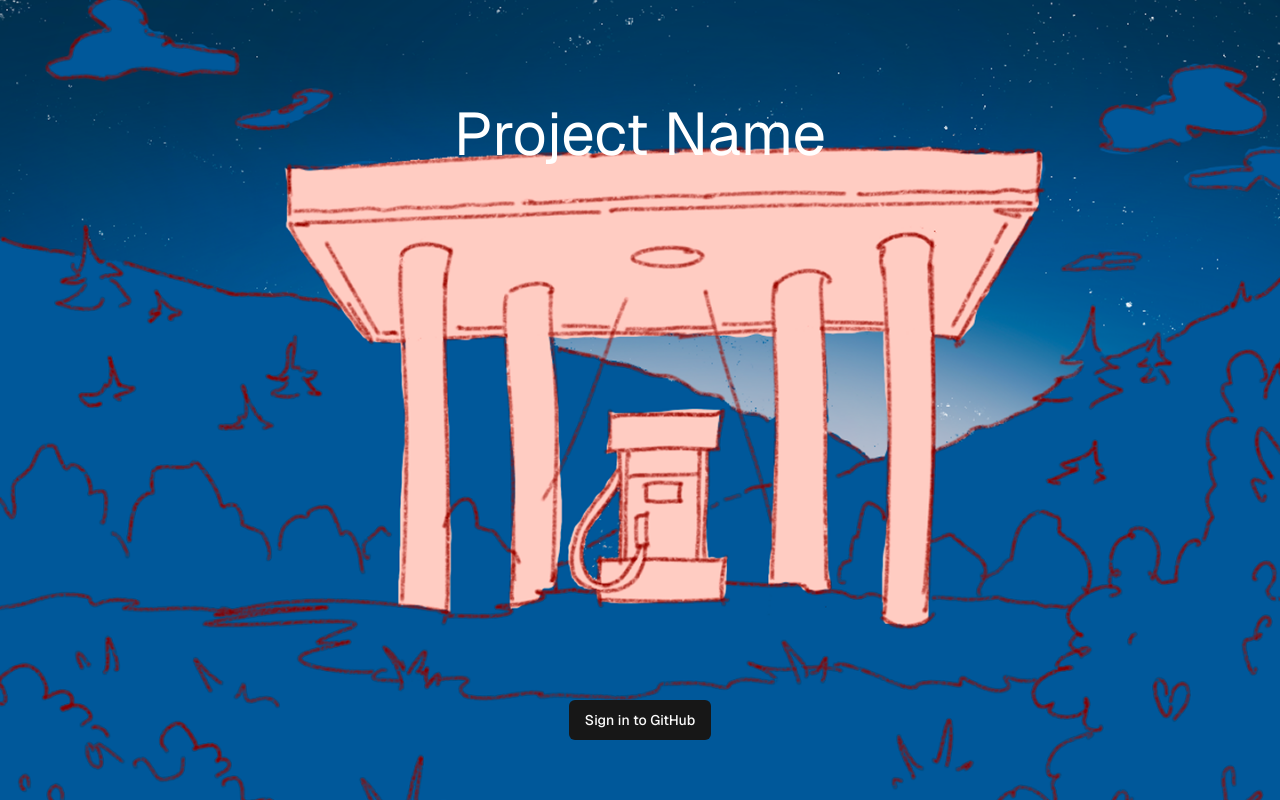
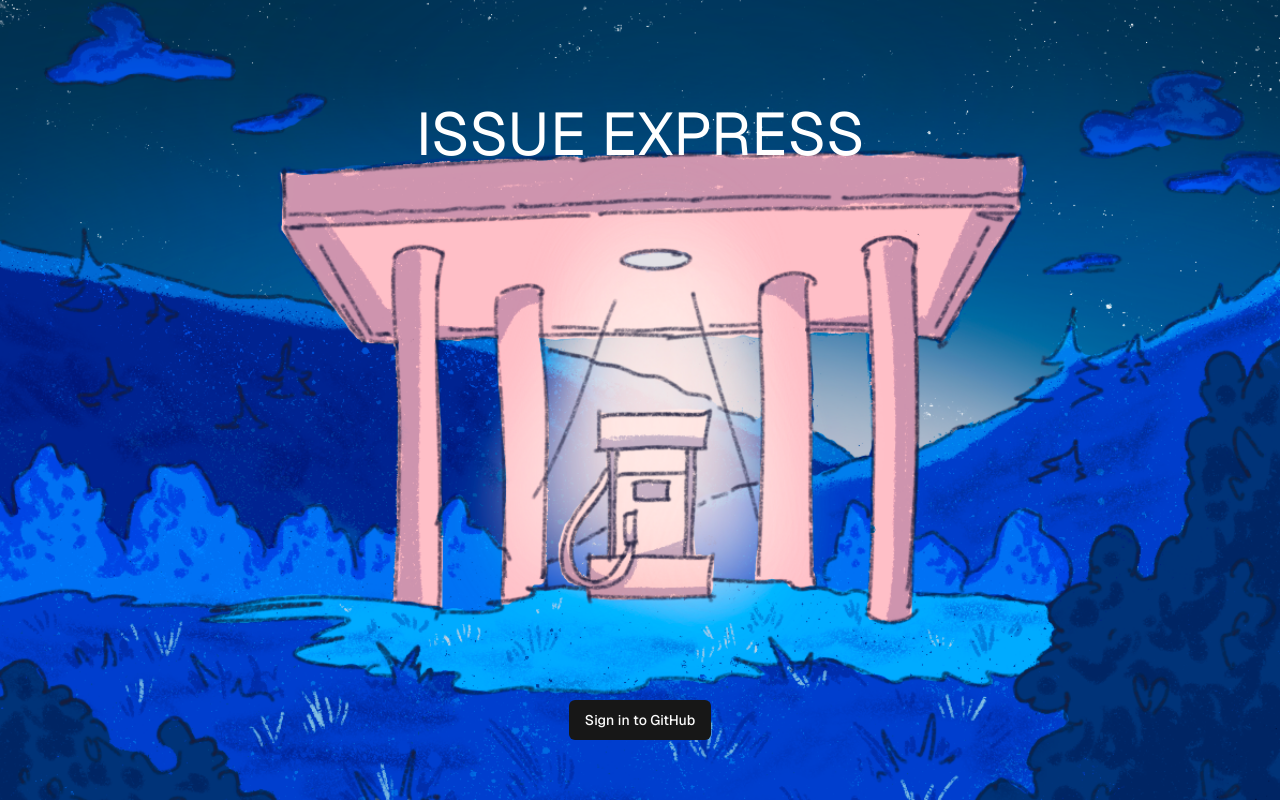
Before and after one commit to denniwang/IssueExpress, a Next.js app: page /sign-in in a window 1280 px wide. Built offline with nearby package versions, Linux system fonts and the light colour scheme.

Commit message:
updated background

```diff
--- a/app/(auth-pages)/sign-in/page.tsx
+++ b/app/(auth-pages)/sign-in/page.tsx
@@ -9,7 +9,7 @@ export default async function Login() {
       style={{ backgroundImage: "url('/login-background.png')" }}
     >
       <div className="flex flex-col justify-between text-lg" style={{ height: "85%"}}>
-        <h1 className="mt-11 text-white text-6xl">Project Name</h1>
+        <h1 className="mt-11 text-white text-6xl">ISSUE EXPRESS</h1>
         <form className="flex flex-row justify-center">
           <SubmitButton pendingText="Signing In..." formAction={signInAction}>
             Sign in to GitHub
```
Also changed, not shown: public/login-background.png.
